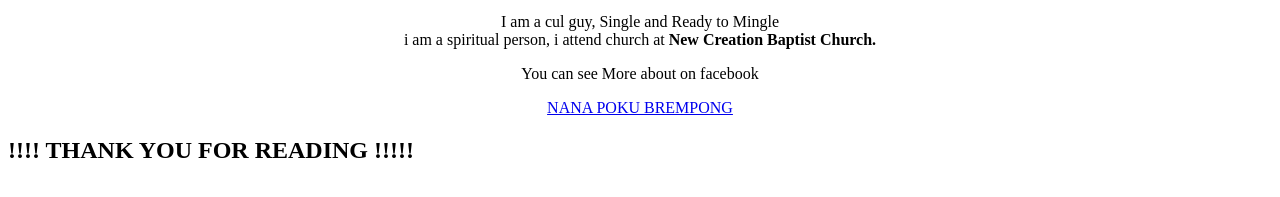
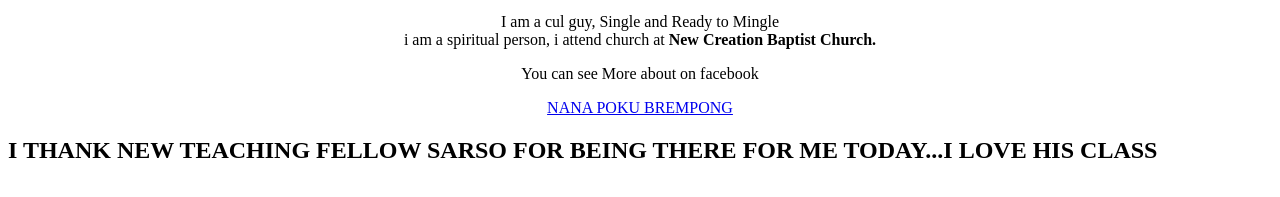
Before and after one commit to NANAPOKUBREMPONG/First-Html-Project, a plain HTML site: page index.html in a window 1280 px wide. Shown: the part 161-358 px from the top of the page. Drawn offline with Linux system fonts and the light colour scheme.

Commit message:
Update index.html

```diff
--- a/index.html
+++ b/index.html
@@ -23,7 +23,7 @@
 </div>
 <div class ="thankyou">
 	<h2>
-		  !!!! THANK YOU FOR READING !!!!!
+		I THANK NEW TEACHING FELLOW SARSO FOR BEING THERE FOR ME TODAY...I LOVE HIS CLASS
 	</h2>
 </div>
 </BODY>
```
